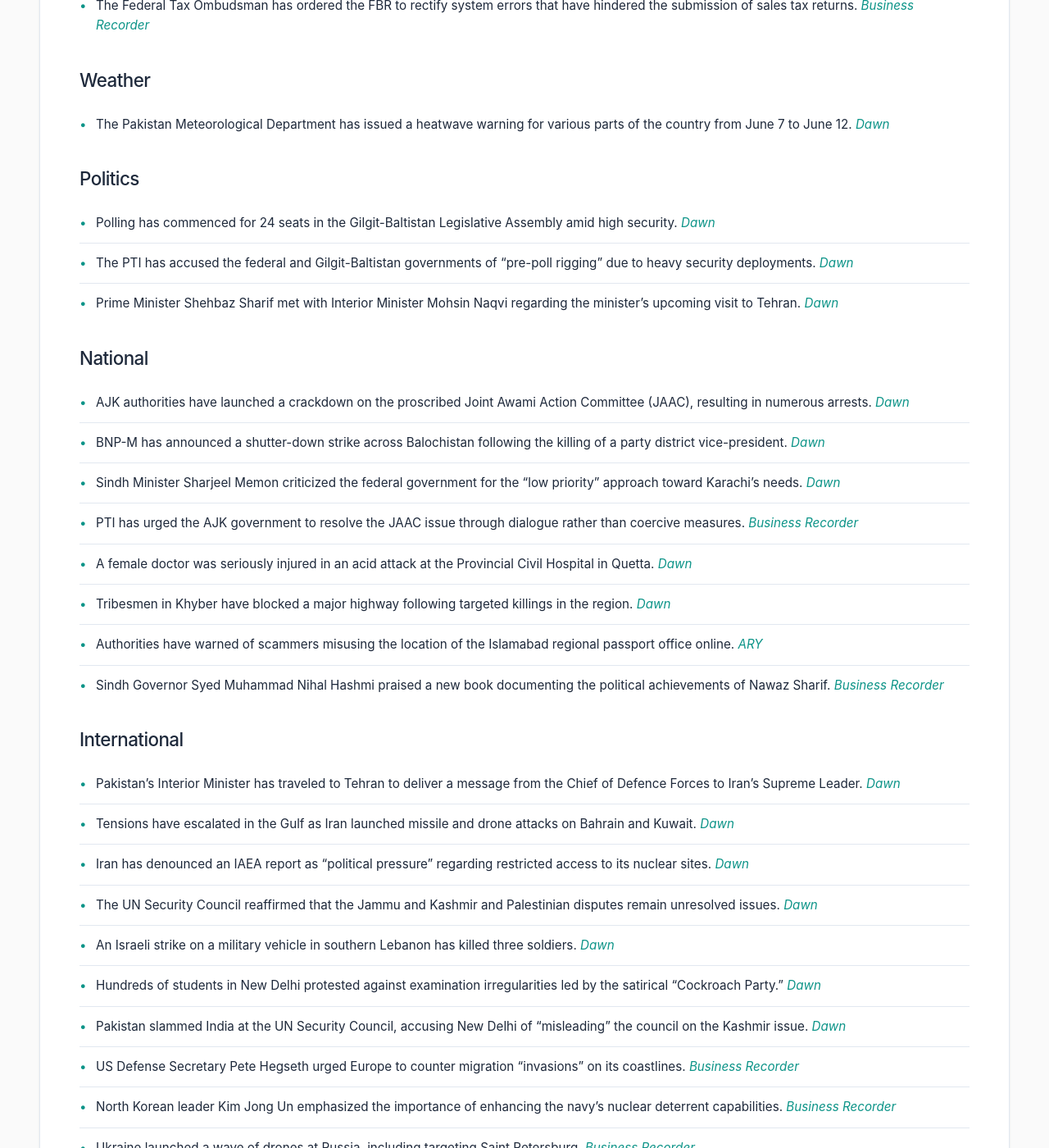
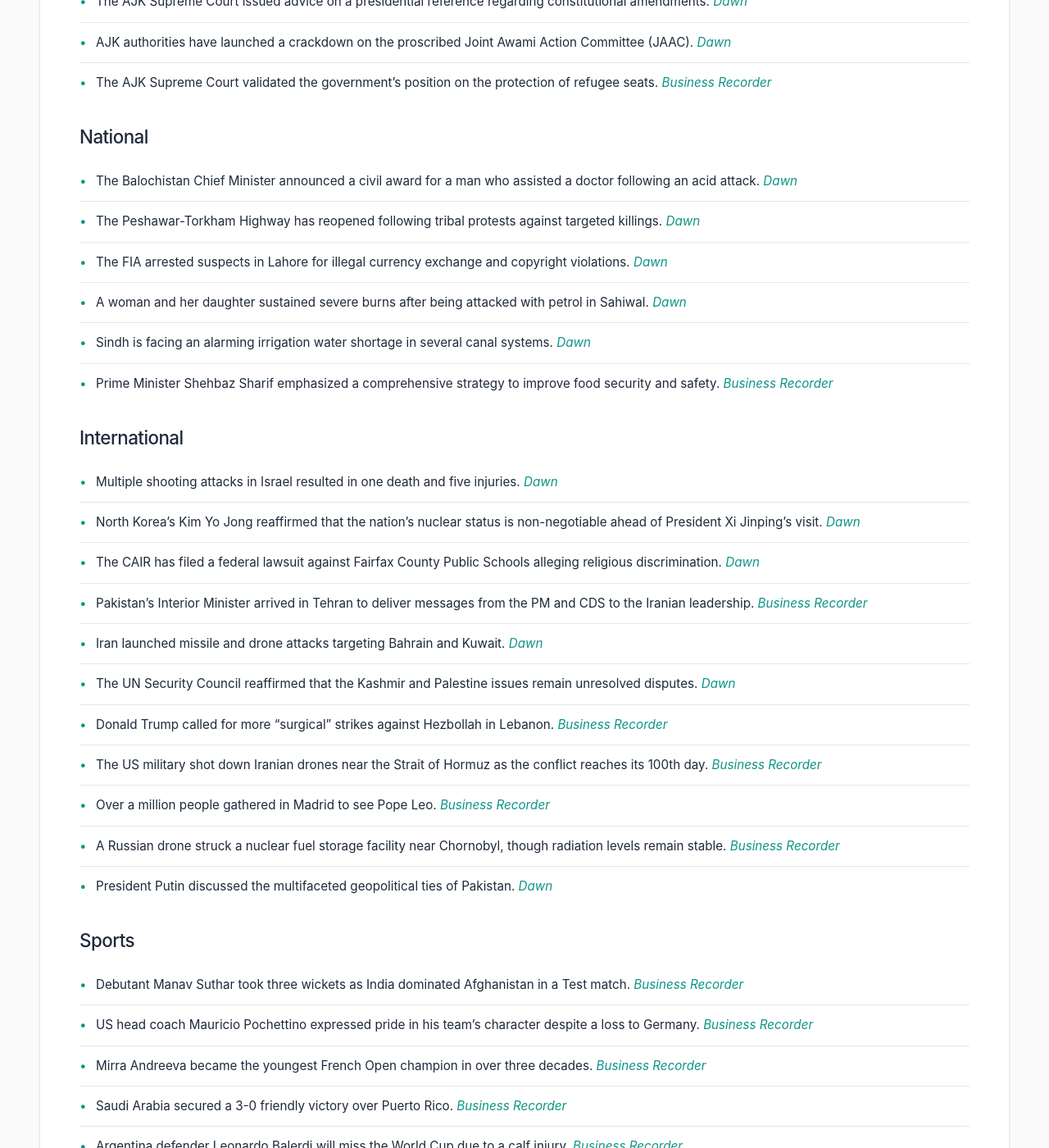
Before and after one commit to zsubzwary/news, a Jekyll site: the page built from en/index.md, in a window 1280 px wide and 1400 px high, scrolled down 1112 px. Shown: the whole window at 82% size. Built offline with Jekyll 4.4.1, drawn with Linux system fonts in a browser that asks for light colours; some web fonts are replaced; comment, search, counter and statistics services are not loaded; some of the changed text lies outside the part shown.

Commit message:
DateTime; 2026-06-07T16:04:15.571Z

```diff
--- a/en/index.md
+++ b/en/index.md
@@ -4,60 +4,59 @@ title: Pakistan News Briefing
 lang: en
 ---
 
-Published at: 07-Jun-2026 09:04PKT
+Published at: 07-Jun-2026 21:04PKT
 
-Time to read: 5 mins
+Time to read: 4 mins
 
 ### Economy
-- Analysis suggests that low budget allocation for water and hydropower projects could delay major dam and power developments. *[Dawn](https://www.dawn.com/news/2005789/analysis-budget-2026-27-can-pakistan-afford-to-delay-its-dams)*
-- Pakistan has signed an MOU with Saudi and local partners for the 140-acre Karachi Waterfront development. *[ARY](https://arynews.tv/pak-signs-mou-with-saudi-local-partners-for-140-acre-karachi-waterfront-development-minister)*
-- Governor Faisal Karim Kundi emphasized the need for public-private partnerships to tap into Khyber Pakhtunkhwa's economic potential. *[Business Recorder](https://www.brecorder.com/news/40424329/kundi-calls-for-tapping-kps-economic-potential)*
-- The FPCCI warned that gas leakages pose significant financial and human risks, advocating for better monitoring. *[Business Recorder](https://www.brecorder.com/news/40424332/gas-leakages-can-result-in-major-accidents-fpcci)*
-- Industry leaders have urged the government to maintain the existing 80/20 facility for industries within Export Processing Zones. *[Business Recorder](https://www.brecorder.com/news/40424333/govt-urged-to-continue-8020-facility-for-industries-in-epzs)*
-- The United Business Group (UBG) commended the federal government for introducing a fixed tax scheme for small shopkeepers. *[Business Recorder](https://www.brecorder.com/news/40424334/ubg-welcomes-fixed-tax-regime-for-shopkeepers)*
-- The launch of global technology giant Hisense in Pakistan is viewed as a sign of confidence in the country's industrial capabilities. *[Business Recorder](https://www.brecorder.com/news/40424337/hisense-launch-reflects-global-confidence-in-paks-industrial-future-haroon)*
-- A high-level PPP delegation led by Asif Ali Zardari is scheduled to meet the government to discuss FY27 budget priorities. *[Business Recorder](https://www.brecorder.com/news/40424338/fy27-budget-key-discussions-zardari-led-ppp-delegation-to-meet-govts-team-today)*
-- The federal government has proposed an allocation of Rs72 billion for Cabinet Division development projects in the upcoming budget. *[Business Recorder](https://www.brecorder.com/news/40424339/budget-2026-27-govt-proposes-rs72bn-for-cabinet-div-projects)*
-- The ceramic and glass industries warned that the new Pakistan Customs Tariff Policy 2026-27 could have a disastrous impact on domestic manufacturers. *[Business Recorder](https://www.brecorder.com/news/40424340/pctps-2nd-phase-to-hit-ceramic-amp-glass-industries-hard-apctma)*
-- NAB has frozen USD 4.5 million in foreign bank accounts allegedly linked to Bahria Town in a money laundering operation. *[Business Recorder](https://www.brecorder.com/news/40424342/nab-freezes-usd45m-accounts-linked-to-bahria-town)*
-- The Federal Tax Ombudsman has ordered the FBR to rectify system errors that have hindered the submission of sales tax returns. *[Business Recorder](https://www.brecorder.com/news/40424344/st-return-fto-orders-fbr-to-rectify-system-errors)*
+- The poultry industry continues to grow despite high costs and market volatility. *[Dawn](https://www.dawn.com/news/2005767/poultry-industry-grows-at-consumers-cost)*
+- Manufacturers in the ceramic tile and glass industries oppose proposed import duty cuts. *[Dawn](https://www.dawn.com/news/2005766/manufacturers-of-tile-glass-oppose-import-duty-cuts)*
+- Global airlines have halved their 2026 profit forecasts due to fuel price shocks from Middle East conflicts. *[Business Recorder](https://www.brecorder.com/news/40424391/global-airlines-slash-2026-profit-forecast-on-fuel-shock-from-iran-war)*
+- OPEC+ has agreed to a fourth oil output quota increase amid supply crises. *[Business Recorder](https://www.brecorder.com/news/40424390/opec-agrees-fourth-oil-quota-hike-since-hormuz-closure)*
+- Israel’s ongoing multi-front war is incurring massive economic and social costs, reaching $138 billion. *[Dawn](https://www.dawn.com/news/2005853/israels-permanent-state-of-war-comes-with-economic-social-costs)*
+- Airlink Communication Limited has officially launched the Hisense brand in Pakistan. *[Business Recorder](https://www.brecorder.com/news/40424387/airlink-communication-limited-officially-launches-hisense-in-pakistan-marking-a-new-era-for-consumer-electronics-in-the-country)*
+- A new REIT-backed real estate opportunity has been presented at The Palms, Silk Gardens in Karachi. *[Business Recorder](https://www.brecorder.com/news/40424376/the-palms-at-silk-gardens-presents-a-strong-reit-backed-deal-estate-opportunity)*
 
-### Weather
-- The Pakistan Meteorological Department has issued a heatwave warning for various parts of the country from June 7 to June 12. *[Dawn](https://www.dawn.com/news/2005663/large-parts-of-country-set-to-experience-heatwave-conditions-from-june-7-to-12-pmd)*
+### Science & Technology
+- A top White House artificial intelligence policy adviser, Sriram Krishnan, has announced his departure. *[Dawn](https://www.dawn.com/news/2005854/white-house-ai-policy-adviser-krishnan-to-leave-position)*
 
 ### Politics
-- Polling has commenced for 24 seats in the Gilgit-Baltistan Legislative Assembly amid high security. *[Dawn](https://www.dawn.com/news/2005670/polling-begins-in-gilgit-baltistan-general-elections-for-24-seats)*
-- The PTI has accused the federal and Gilgit-Baltistan governments of "pre-poll rigging" due to heavy security deployments. *[Dawn](https://www.dawn.com/news/2005683/pti-alleges-pre-poll-rigging-over-security-deployment-ahead-of-gb-polls)*
-- Prime Minister Shehbaz Sharif met with Interior Minister Mohsin Naqvi regarding the minister's upcoming visit to Tehran. *[Dawn](https://www.dawn.com/news/2005678/pm-shehbaz-meets-interior-minister-ahead-of-naqvis-iran-visit)*
+- Bilawal Bhutto-Zardari plans to meet PM Shehbaz Sharif to resolve the political situation in AJK. *[Dawn](https://www.dawn.com/news/2005870/bilawal-says-will-meet-pm-shehbaz-over-ajk-situation-issues-to-be-resolved-through-talks)*
+- Polling for 24 seats of the Gilgit-Baltistan Legislative Assembly has concluded; unofficial results are being released. *[Dawn](https://www.dawn.com/news/2005670/polling-concludes-for-gilgit-baltistan-general-elections-on-24-seats)* *[ARY](https://arynews.tv/gba-23-unofficial-election-results-2026)*
+- The AJK Supreme Court issued advice on a presidential reference regarding constitutional amendments. *[Dawn](https://www.dawn.com/news/2005860/constitutional-amendment-not-a-concession-to-be-wrested-says-ajk-sc-on-presidential-reference)*
+- AJK authorities have launched a crackdown on the proscribed Joint Awami Action Committee (JAAC). *[Dawn](https://www.dawn.com/news/2005788/ajk-govt-cracks-down-on-jaac-after-imposition-of-ban)*
+- The AJK Supreme Court validated the government's position on the protection of refugee seats. *[Business Recorder](https://www.brecorder.com/news/40424389/ajk-sc-validates-govts-stance-on-refugee-seats-rejecting-politics-of-protests)*
 
 ### National
-- AJK authorities have launched a crackdown on the proscribed Joint Awami Action Committee (JAAC), resulting in numerous arrests. *[Dawn](https://www.dawn.com/news/2005788/ajk-govt-cracks-down-on-jaac-after-imposition-of-ban)*
-- BNP-M has announced a shutter-down strike across Balochistan following the killing of a party district vice-president. *[Dawn](https://www.dawn.com/news/2005772/bnp-m-announces-strike-over-zehri-incident)*
-- Sindh Minister Sharjeel Memon criticized the federal government for the "low priority" approach toward Karachi's needs. *[Dawn](https://www.dawn.com/news/2005655/sharjeel-laments-low-priority-accorded-to-karachi-by-centre)*
-- PTI has urged the AJK government to resolve the JAAC issue through dialogue rather than coercive measures. *[Business Recorder](https://www.brecorder.com/news/40424328/pti-urges-ajk-govt-to-resolve-jaac-issue-through-dialogue)*
-- A female doctor was seriously injured in an acid attack at the Provincial Civil Hospital in Quetta. *[Dawn](https://www.dawn.com/news/2005660/female-doctor-injured-in-acid-attack-at-quetta-hospital-suspect-killed-in-encounter)*
-- Tribesmen in Khyber have blocked a major highway following targeted killings in the region. *[Dawn](https://www.dawn.com/news/2005658/tribesmen-block-highway-in-kps-khyber-over-targeted-killings)*
-- Authorities have warned of scammers misusing the location of the Islamabad regional passport office online. *[ARY](https://arynews.tv/dgip-warns-over-fake-contact-details-linked-to-passport-office)*
-- Sindh Governor Syed Muhammad Nihal Hashmi praised a new book documenting the political achievements of Nawaz Sharif. *[Business Recorder](https://www.brecorder.com/news/40424336/nehal-praises-book-on-nawaz-sharif)*
+- The Balochistan Chief Minister announced a civil award for a man who assisted a doctor following an acid attack. *[Dawn](https://www.dawn.com/news/2005865/balochistan-cm-announces-civil-award-to-be-conferred-on-man-who-helped-female-doctor-after-acid-attack)*
+- The Peshawar-Torkham Highway has reopened following tribal protests against targeted killings. *[Dawn](https://www.dawn.com/news/2005858/peshawar-torkham-highway-reopens-after-protests-against-recent-targeted-attack)*
+- The FIA arrested suspects in Lahore for illegal currency exchange and copyright violations. *[Dawn](https://www.dawn.com/news/2005849/fia-arrests-2-in-lahore-over-illegal-currency-exchange-another-2-for-copyright-violations)*
+- A woman and her daughter sustained severe burns after being attacked with petrol in Sahiwal. *[Dawn](https://www.dawn.com/news/2005711/woman-daughter-set-ablaze-by-husband-brother-in-law-in-sahiwal)*
+- Sindh is facing an alarming irrigation water shortage in several canal systems. *[Dawn](https://www.dawn.com/news/2005737/irrigation-water-shortage-in-sindh-reaches-alarming-level)*
+- Prime Minister Shehbaz Sharif emphasized a comprehensive strategy to improve food security and safety. *[Business Recorder](https://www.brecorder.com/news/40424381/pakistan-pursuing-comprehensive-strategy-to-strengthen-food-security-food-safety-pm-shehbaz)*
 
 ### International
-- Pakistan's Interior Minister has traveled to Tehran to deliver a message from the Chief of Defence Forces to Iran's Supreme Leader. *[Dawn](https://www.dawn.com/news/2005791/naqvi-takes-cdfs-message-to-tehran-amid-stalemate)*
-- Tensions have escalated in the Gulf as Iran launched missile and drone attacks on Bahrain and Kuwait. *[Dawn](https://www.dawn.com/news/2005792/us-iran-trade-blows-as-gulf-allies-targeted)*
-- Iran has denounced an IAEA report as "political pressure" regarding restricted access to its nuclear sites. *[Dawn](https://www.dawn.com/news/2005760/iran-denounces-political-pressure-from-nuclear-watchdog)*
-- The UN Security Council reaffirmed that the Jammu and Kashmir and Palestinian disputes remain unresolved issues. *[Dawn](https://www.dawn.com/news/2005763/un-affirms-kashmir-and-palestine-are-unresolved-disputes)*
-- An Israeli strike on a military vehicle in southern Lebanon has killed three soldiers. *[Dawn](https://www.dawn.com/news/2005762/israeli-strike-kills-three-soldiers-in-south-lebanon)*
-- Hundreds of students in New Delhi protested against examination irregularities led by the satirical "Cockroach Party." *[Dawn](https://www.dawn.com/news/2005616/hundreds-join-protest-led-by-indias-viral-cockroach-party)*
-- Pakistan slammed India at the UN Security Council, accusing New Delhi of "misleading" the council on the Kashmir issue. *[Dawn](https://www.dawn.com/news/2005619/occupied-kashmir-will-never-be-integral-part-of-india-islamabad-slams-new-delhi-for-misleading-unsc)*
-- US Defense Secretary Pete Hegseth urged Europe to counter migration "invasions" on its coastlines. *[Business Recorder](https://www.brecorder.com/news/40424345/hegseth-urges-europe-on-d-day-to-counter-present-day-invasion-on-beaches)*
-- North Korean leader Kim Jong Un emphasized the importance of enhancing the navy's nuclear deterrent capabilities. *[Business Recorder](https://www.brecorder.com/news/40424346/kim-stresses-stronger-naval-nuclear-deterrent)*
-- Ukraine launched a wave of drones at Russia, including targeting Saint Petersburg. *[Business Recorder](https://www.brecorder.com/news/40424347/ukraine-fires-wave-of-drones-at-russia)*
+- Multiple shooting attacks in Israel resulted in one death and five injuries. *[Dawn](https://www.dawn.com/news/2005859/one-killed-5-wounded-in-israel-shooting-attacks-suspect-dead)*
+- North Korea's Kim Yo Jong reaffirmed that the nation's nuclear status is non-negotiable ahead of President Xi Jinping's visit. *[Dawn](https://www.dawn.com/news/2005845/north-korea-nuclear-programme-absolutely-non-negotiable-kim-jong-uns-sister)*
+- The CAIR has filed a federal lawsuit against Fairfax County Public Schools alleging religious discrimination. *[Dawn](https://www.dawn.com/news/2005851/muslim-rights-group-cair-sues-virginia-schools-over-student-suspensions)*
+- Pakistan's Interior Minister arrived in Tehran to deliver messages from the PM and CDS to the Iranian leadership. *[Business Recorder](https://www.brecorder.com/news/40424383/naqvi-arrives-in-tehran-with-messages-from-pm-field-marshal-munir-amid-regional-tensions)*
+- Iran launched missile and drone attacks targeting Bahrain and Kuwait. *[Dawn](https://www.dawn.com/news/2005792/us-iran-trade-blows-as-gulf-allies-targeted)*
+- The UN Security Council reaffirmed that the Kashmir and Palestine issues remain unresolved disputes. *[Dawn](https://www.dawn.com/news/2005763/un-affirms-kashmir-and-palestine-are-unresolved-disputes)*
+- Donald Trump called for more "surgical" strikes against Hezbollah in Lebanon. *[Business Recorder](https://www.brecorder.com/news/40424392/trump-urges-more-surgical-strikes-against-hezbollah-nbc)*
+- The US military shot down Iranian drones near the Strait of Hormuz as the conflict reaches its 100th day. *[Business Recorder](https://www.brecorder.com/news/40424388/us-says-shot-down-iran-drones-as-war-reaches-100th-day)*
+- Over a million people gathered in Madrid to see Pope Leo. *[Business Recorder](https://www.brecorder.com/news/40424386/more-than-a-million-line-madrid-streets-to-see-pope-leo)*
+- A Russian drone struck a nuclear fuel storage facility near Chornobyl, though radiation levels remain stable. *[Business Recorder](https://www.brecorder.com/news/40424384/russian-drone-hit-nuclear-fuel-storage-facility-near-chornobyl-ukraine-says)*
+- President Putin discussed the multifaceted geopolitical ties of Pakistan. *[Dawn](https://www.dawn.com/news/2005806/putins-pakistan-puzzle)*
 
 ### Sports
-- Mirra Andreeva won her first Grand Slam title by defeating Maja Chwalinska at the French Open. *[Dawn](https://www.dawn.com/news/2005681/andreeva-wins-first-grand-slam-title-at-french-open)*
-- Stadium workers in Los Angeles have voted to authorize a potential strike ahead of the upcoming FIFA World Cup. *[Dawn](https://www.dawn.com/news/2005694/la-stadium-workers-threaten-strike-ahead-of-fifa-world-cup)*
-
-### Health
-- The Karachi administration is intensifying coordination with health authorities to prioritize the eradication of polio. *[Business Recorder](https://www.brecorder.com/news/40424330/karachi-admin-intensifies-efforts-to-eradicate-polio)*
+- Debutant Manav Suthar took three wickets as India dominated Afghanistan in a Test match. *[Business Recorder](https://www.brecorder.com/news/40424385/debutant-suthar-takes-three-wickets-as-india-dominate-afghanistan-test)*
+- US head coach Mauricio Pochettino expressed pride in his team's character despite a loss to Germany. *[Business Recorder](https://www.brecorder.com/news/40424382/pochettino-happy-with-us-response-despite-loss-to-germany)*
+- Mirra Andreeva became the youngest French Open champion in over three decades. *[Business Recorder](https://www.brecorder.com/news/40424380/a-star-is-born-as-andreeva-eases-into-grand-slam-winners-club)*
+- Saudi Arabia secured a 3-0 friendly victory over Puerto Rico. *[Business Recorder](https://www.brecorder.com/news/40424379/saudi-arabia-beat-puerto-rico-3-0-after-weather-delay-in-first-win-under-donis)*
+- Argentina defender Leonardo Balerdi will miss the World Cup due to a calf injury. *[Business Recorder](https://www.brecorder.com/news/40424377/argentinas-balerdi-out-of-world-cup-with-calf-injury)*
+- England defeated New Zealand by 115 runs in the first Test at Lord’s. *[Business Recorder](https://www.brecorder.com/news/40424374/england-beat-new-zealand-by-115-runs-in-first-test)*
 
 ### Other
-- Environmental experts warned that rapid urbanization and weak law enforcement are pushing Pakistan's major cities toward an ecological disaster. *[Business Recorder](https://www.brecorder.com/news/40424331/environment-day-major-cities-await-an-ecological-disaster-experts)*
+- An analysis of the top 5 sprites in Fortnite Chapter 7 Season 3. *[ARY](https://arynews.tv/fortnite-chapter-7-season-3-top-5-best-sprites-ranked-how-they-change-your-gameplay)*
+- Zendaya hinted at upcoming major movie projects involving her and Tom Holland. *[ARY](https://arynews.tv/zendaya-drops-subtle-hint-at-her-and-fiance-tom-hollands-massive-upcoming-movies)*
+- Ariana Grande delivered an emotional performance during her tour kickoff in Oakland. *[ARY](https://arynews.tv/ariana-breaks-down-in-tears-during-emotional-eternal-sunshine-tour-kickoff-in-oakland)*
```
